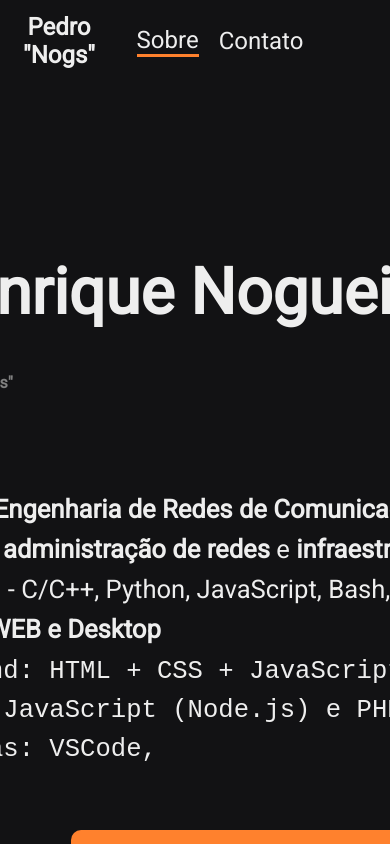
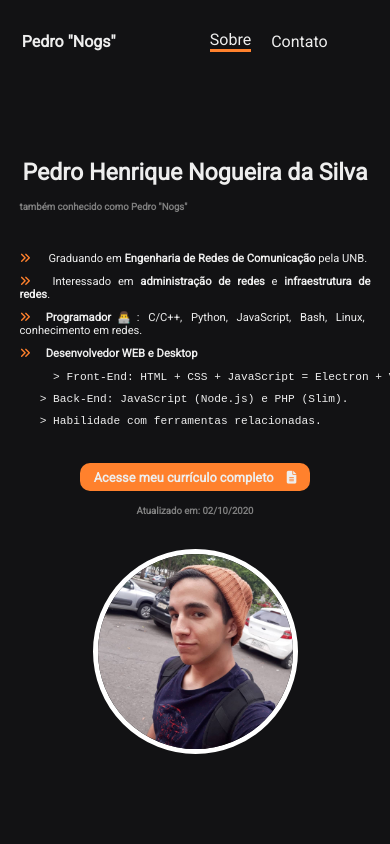
Before and after one commit to pedronogs/pedronogs.github.io, a Vue app: page / in a window 390 px wide. Built offline with nearby package versions, Linux system fonts and the light colour scheme.

Commit message:
[Feature] Adjusted responsibility (adding media queries)

```diff
--- a/src/App.vue
+++ b/src/App.vue
@@ -124,4 +124,20 @@ pre {
 .spacer-container {
   flex: 1 1 0;
 }
+
+@media screen and (max-width: 1230px) {
+  .spacer-container {
+    display: none;
+  }
+}
+
+@media screen and (max-width: 520px) {
+  #logo-container div {
+    font-size: 1rem;
+  }
+
+  #routes-container div a {
+    font-size: 1rem;
+  }
+}
 </style>
--- a/src/views/About.vue
+++ b/src/views/About.vue
@@ -3,7 +3,7 @@
     <div id="about-card">
       <div class="card-text">
         <h1>Pedro Henrique Nogueira da Silva</h1>
-        <sup>também conhecido como Pedro "Nogs"</sup><br /><br /><br /><br />
+        <sup>também conhecido como Pedro "Nogs"</sup>
 
         <ul>
           <li>
@@ -18,8 +18,8 @@
           </li>
           <li>
             <i class="fas fa-angle-double-right"></i>
-            <strong>Programador</strong> 🧑‍💻 - C/C++, Python, JavaScript,
-            Bash, Linux, conhecimento em redes.
+            <strong>Programador</strong>👨‍💻: C/C++, Python, JavaScript, Bash,
+            Linux, conhecimento em redes.
           </li>
           <li>
             <i class="fas fa-angle-double-right"></i>
@@ -28,7 +28,7 @@
      > Front-End: HTML + CSS + JavaScript = Electron + VueJS 😍.</pre
             >
             <pre>   > Back-End: JavaScript (Node.js) e PHP (Slim).</pre>
-            <pre>   > Ferramentas: VSCode, </pre>
+            <pre>   > Habilidade com ferramentas relacionadas.</pre>
           </li>
         </ul>
 
@@ -71,7 +71,7 @@ export default Vue.extend({
   align-items: center;
 
   padding: 50px;
-  margin-top: 80px;
+  margin-top: 60px;
 
   color: var(--text-color);
   text-align: justify;
@@ -88,24 +88,28 @@ export default Vue.extend({
   align-items: center;
 }
 
-#about-card .card-text {
+.card-text {
   flex: 4 1 0;
   display: flex;
   flex-direction: column;
 }
 
-#about-card h1 {
+.card-text h1 {
   font-size: 4rem;
   font-weight: 700;
 }
 
-#about-card sup {
+.card-text sup {
   font-size: 1rem;
   font-weight: bold;
   color: grey;
 }
 
-#about-card li {
+.card-text ul {
+  margin-top: 50px;
+}
+
+.card-text li {
   list-style-type: none;
 
   font-size: 1.6rem;
@@ -114,7 +118,7 @@ export default Vue.extend({
   margin-top: 10px;
 }
 
-#about-card li i {
+.card-text li i {
   margin-right: 15px;
 
   color: var(--primary-color);
@@ -124,19 +128,24 @@ export default Vue.extend({
   flex: 1 1 0;
 }
 
-#about-card .card-image {
+.card-image {
   flex: 2 1 0;
+  display: flex;
+
+  margin: auto;
 }
 
-#about-card .card-photo {
+.card-image .card-photo {
   width: 80%;
 
-  border-radius: 20px;
+  border: 5px solid white;
+  border-radius: 1000px;
 }
 
 #github-button {
   display: flex;
   align-items: center;
+  justify-content: center;
 
   margin: auto;
   margin-top: 50px;
@@ -152,4 +161,104 @@ export default Vue.extend({
   font-weight: bolder;
   text-align: center;
 }
+
+/* Media Queries */
+@media screen and (max-width: 1230px) {
+  #about-container {
+    padding: 0;
+  }
+
+  #about-card {
+    flex-direction: column;
+  }
+
+  .card-text {
+    padding: 0;
+    width: 90%;
+  }
+
+  .card-text h1 {
+    text-align: center;
+  }
+
+  .card-text ul {
+    padding: 0;
+    margin-top: 30px;
+  }
+
+  .card-image {
+    justify-content: center;
+  }
+
+  .card-image .card-photo {
+    width: 50%;
+    margin-top: 30px;
+  }
+}
+
+@media screen and (max-width: 840px) {
+  .card-text h1 {
+    font-size: 3rem;
+  }
+
+  .card-text li {
+    font-size: 1.2rem;
+  }
+
+  #github-button {
+    font-size: 1rem;
+    width: 30%;
+    height: 2.5%;
+    padding: 10px;
+  }
+}
+
+@media screen and (max-width: 680px) {
+  .card-text h1 {
+    font-size: 2.5rem;
+  }
+
+  .card-text sup {
+    font-size: 0.6rem;
+  }
+
+  .card-text li {
+    font-size: 1rem;
+  }
+
+  #github-button {
+    font-size: 0.8rem;
+    width: 40%;
+    height: 2.5%;
+    padding: 10px;
+    margin-top: 20px;
+  }
+}
+
+@media screen and (max-width: 520px) {
+  .card-text h1 {
+    font-size: 1.5rem;
+  }
+
+  .card-text li {
+    font-size: 0.8rem;
+  }
+
+  #github-button {
+    font-size: 0.8rem;
+    width: 60%;
+    height: 2%;
+  }
+}
+
+@media screen and (max-width: 400px) {
+  .card-text h1 {
+    font-size: 1.45rem;
+    font-weight: bolder;
+  }
+
+  .card-text li {
+    font-size: 0.7rem;
+  }
+}
 </style>
```
